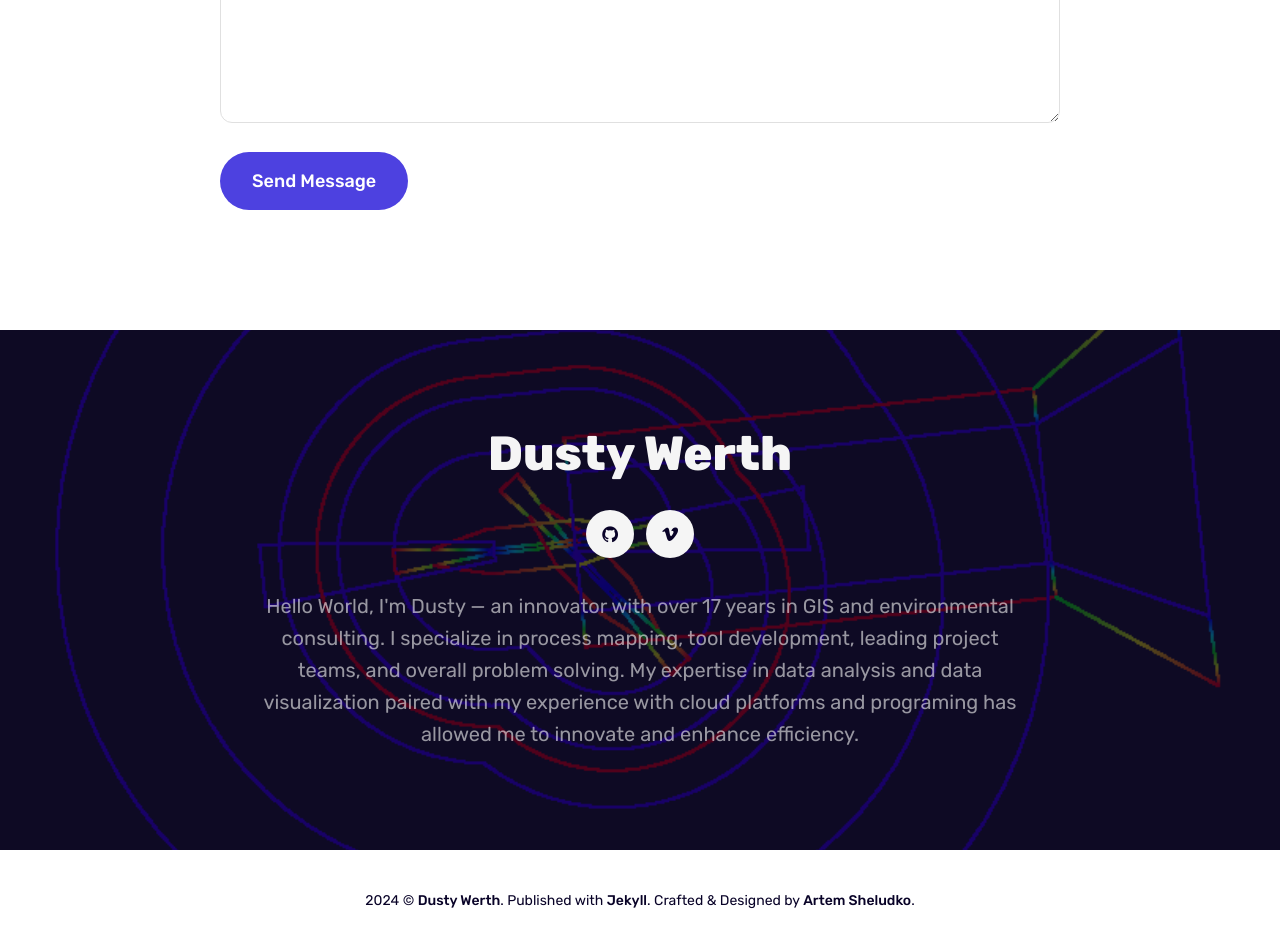
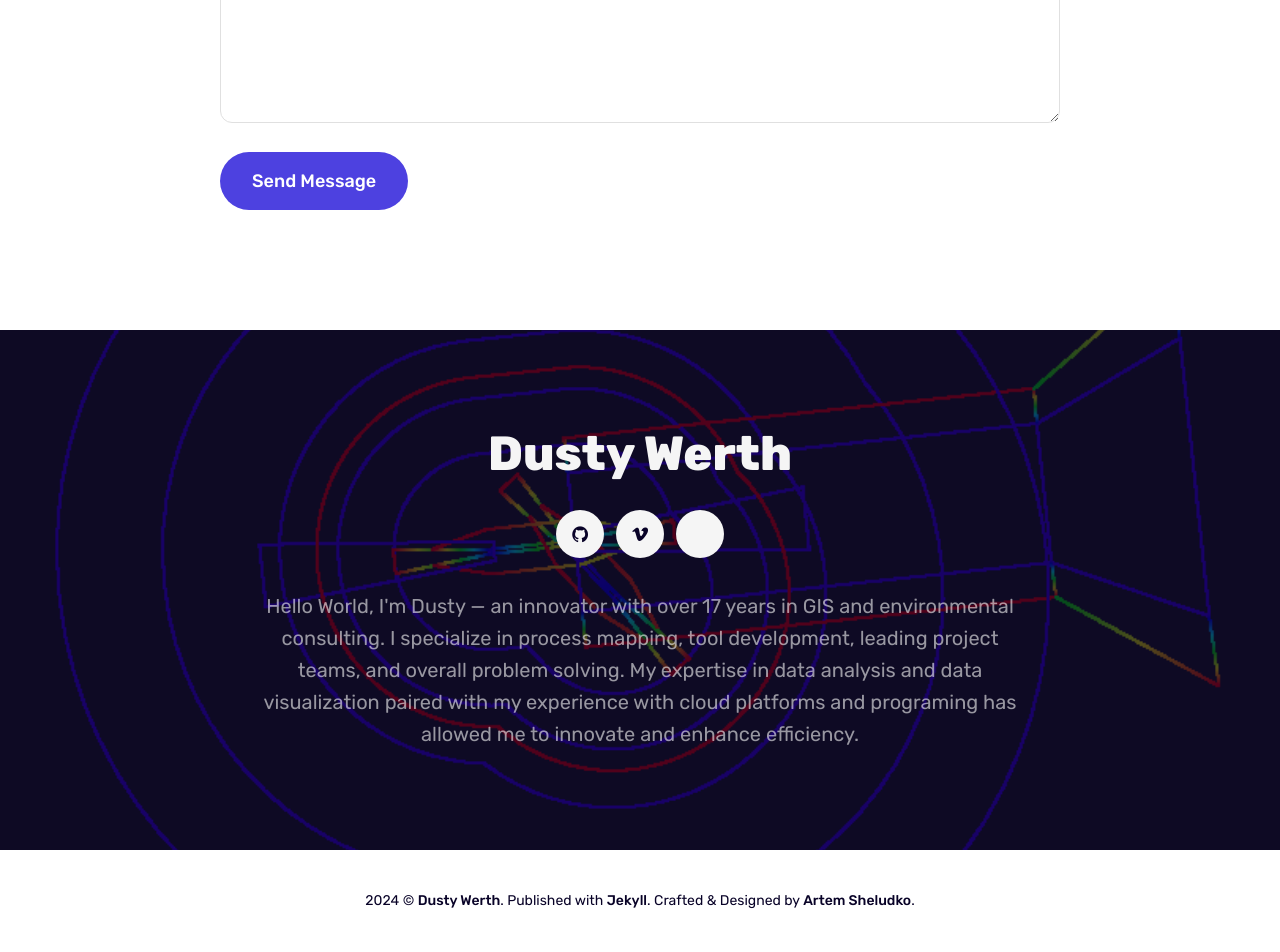
Before and after one commit to DustyWerth/DustyWerth.github.io, a Jekyll site: the page built from _pages/contact.html, in a window 1280 px wide. Shown: the part 1395-2347 px from the top of the page. Built offline with Jekyll 4.4.1, drawn with Linux system fonts in a browser that asks for light colours.

Commit message:
Update settings.yml

```diff
--- a/_data/settings.yml
+++ b/_data/settings.yml
@@ -42,6 +42,7 @@ social:
 #- {icon: "ion-logo-pinterest", link: "https://pinterest.com"}
 - {icon: "ion-logo-github", link: "https://github.com"}
 - {icon: "ion-logo-vimeo", link: "https://vimeo.com"}
+- {icon: "linkedin", link:"https://www.linkedin.com/in/dustywerth/"}
 
 # Example of adding a new link to the footer - {icon: "ion-logo-dribbble", link: "https://dribbble.com"}
 # Other icons can be found at https://ionicons.com/v4/
```
